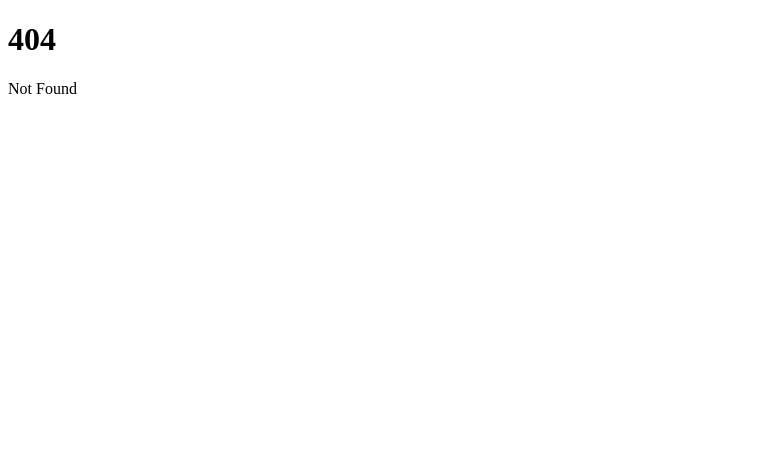
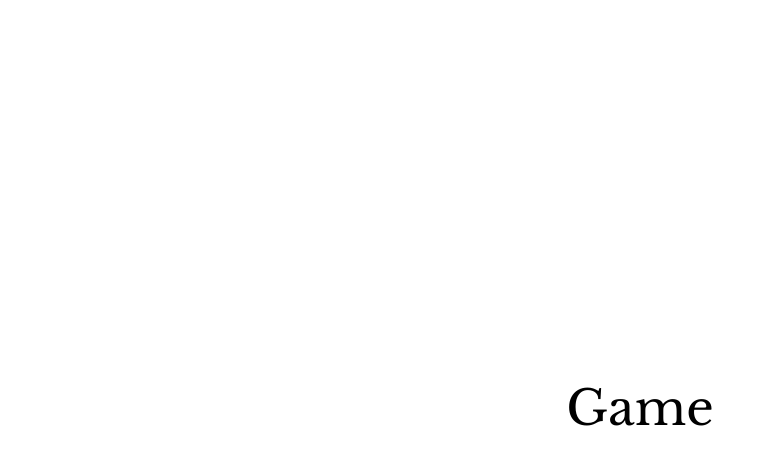
Before and after one commit to niiccoo2/nexus-project, a SvelteKit app: page /game in a window 1280 px wide. Before the commit this address had no page. Shown: the top 464 px of the page, without its empty margins (0-767 px from the left). Built offline with nearby package versions, Linux system fonts and the light colour scheme.

Commit message:
added a simple home system needs work

```diff
--- a/src/routes/+page.svelte
+++ b/src/routes/+page.svelte
@@ -1,2 +1,60 @@
-<h1>Welcome to SvelteKit</h1>
-<p>Visit <a href="https://svelte.dev/docs/kit">svelte.dev/docs/kit</a> to read the documentation</p>
+<svelte:head>
+	<link rel="preconnect" href="https://fonts.googleapis.com" />
+	<link rel="preconnect" href="https://fonts.gstatic.com" crossorigin="anonymous" />
+	<link href="https://fonts.googleapis.com/css2?family=Libre+Baskerville&display=swap" rel="stylesheet" />
+</svelte:head>
+
+<div class="page">
+	<h1>Home</h1>
+	<div class="buttons">
+		<a href="/game" class="btn">Game</a>
+		<a href="https://github.com/niiccoo2/nexus-project" target="_blank" rel="noopener noreferrer" class="btn">Source Code</a>
+	</div>
+
+</div>
+
+<style>
+
+	.page {
+		display: flex;
+		flex-direction: column;
+		align-items: center;
+		justify-content: center;
+		height: 100vh;
+		margin: 0;
+		font-family: 'Libre Baskerville', serif;
+		background: #fff;
+	}
+
+
+	h1 {
+		font-size: 3rem;
+		margin-bottom: 2rem;
+		font-weight: 400;
+	}
+
+	.buttons {
+		display: flex;
+		gap: 1.5rem;
+	}
+
+	.btn {
+		padding: 0.75rem 2rem;
+		font-family: 'Libre Baskerville', serif;
+		font-size: 1rem;
+		text-decoration: none;
+		border: 2px solid #000;
+		color: #000;
+		background: transparent;
+		cursor: pointer;
+		transition: background 0.2s, color 0.2s;
+	}
+
+
+	.btn:hover {
+		background: #000;
+		color: #fff;
+	}
+
+
+</style>
--- /dev/null
+++ b/src/routes/game/+page.svelte
@@ -0,0 +1,25 @@
+<svelte:head>
+	<link rel="preconnect" href="https://fonts.googleapis.com" />
+	<link rel="preconnect" href="https://fonts.gstatic.com" crossorigin="anonymous" />
+	<link href="https://fonts.googleapis.com/css2?family=Libre+Baskerville&display=swap" rel="stylesheet" />
+</svelte:head>
+
+<div class="page">
+	<h1>Game</h1>
+</div>
+
+<style>
+	.page {
+		display: flex;
+		align-items: center;
+		justify-content: center;
+		height: 100vh;
+		font-family: 'Libre Baskerville', serif;
+		background: #fff;
+	}
+
+	h1 {
+		font-size: 3rem;
+		font-weight: 400;
+	}
+</style>
```
